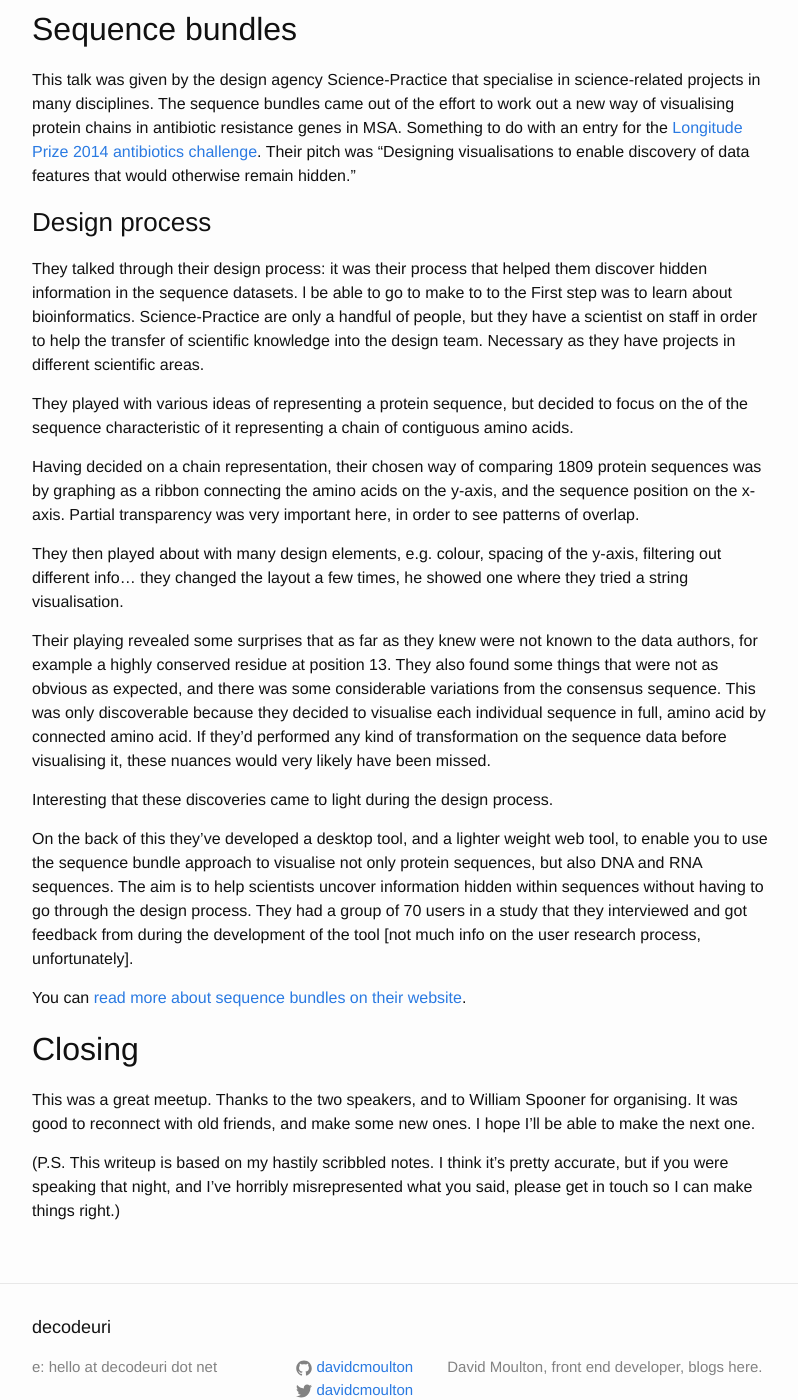
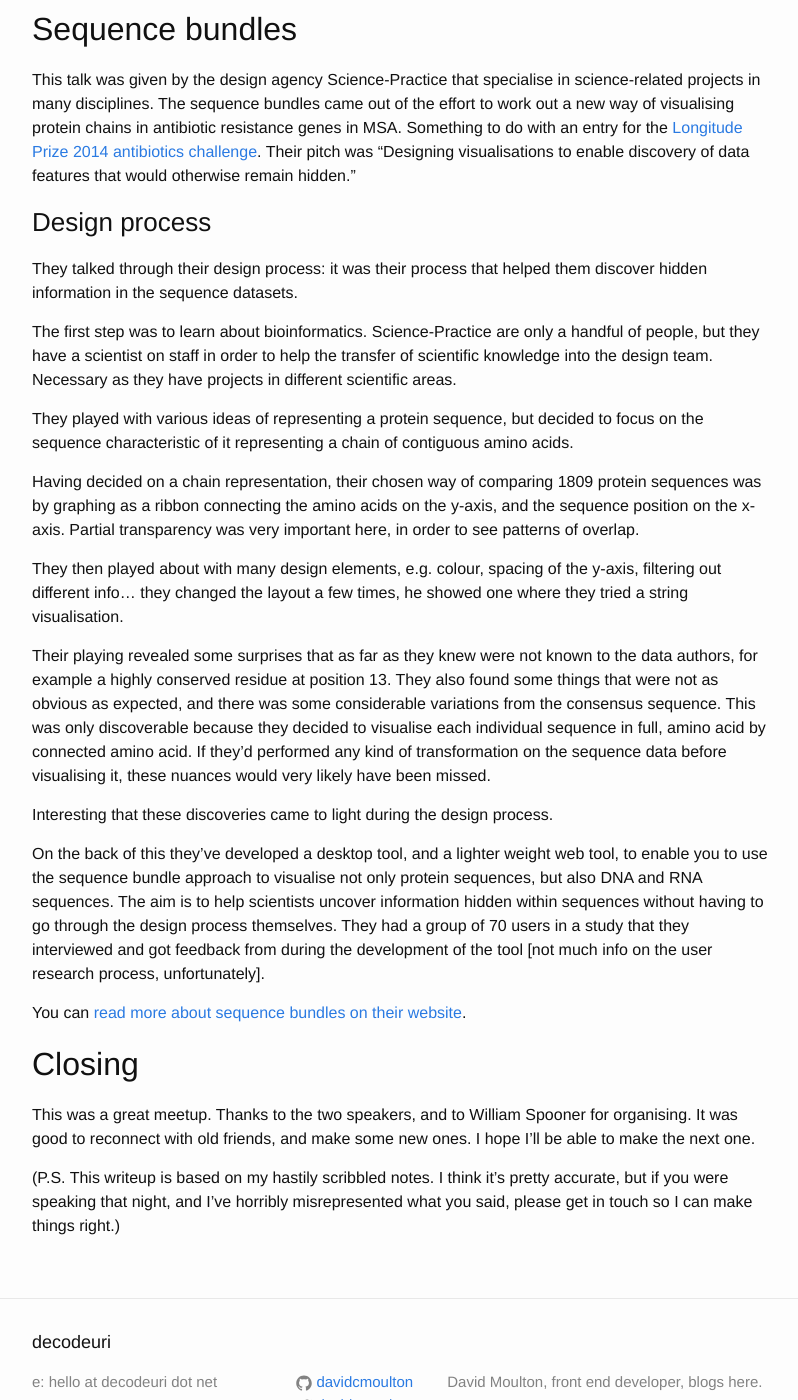
Before and after one commit to davidcmoulton/decodeuri, a Jekyll site: the page built from _posts/2015-01-16-meetup-writeup-science-of-data-visualistion.md, in a window 1280 px wide and 1400 px high, scrolled down 2478 px. Shown: the whole window, without its empty margins (238-1036 px from the left). Built offline with Jekyll 4.4.1, drawn with Linux system fonts in a browser that asks for light colours.

Commit message:
Tighten up some of the language in the data vis post

```diff
--- a/_posts/2015-01-16-meetup-writeup-science-of-data-visualistion.md
+++ b/_posts/2015-01-16-meetup-writeup-science-of-data-visualistion.md
@@ -86,10 +86,10 @@ This talk was given by the design agency Science-Practice that specialise in sci
 ### Design process
 
 They talked through their design process: it was their process that helped them discover hidden information in the sequence datasets.
-l be able to go to make to to the
-First step was to learn about bioinformatics. Science-Practice are only a handful of people, but they have a scientist on staff in order to help the transfer of scientific knowledge into the design team. Necessary as they have projects in different scientific areas.
 
-They played with various ideas of representing a protein sequence, but decided to focus on the of the sequence characteristic of it representing a chain of contiguous amino acids.
+The first step was to learn about bioinformatics. Science-Practice are only a handful of people, but they have a scientist on staff in order to help the transfer of scientific knowledge into the design team. Necessary as they have projects in different scientific areas.
+
+They played with various ideas of representing a protein sequence, but decided to focus on the sequence characteristic of it representing a chain of contiguous amino acids.
 
 Having decided on a chain representation, their chosen way of comparing 1809 protein sequences was by graphing as a ribbon connecting the amino acids on the y-axis, and the sequence position on the x-axis. Partial transparency was very important here, in order to see patterns of overlap.
 
@@ -99,7 +99,7 @@ Their playing revealed some surprises that as far as they knew were not known to
 
 Interesting that these discoveries came to light during the design process.
 
-On the back of this they've developed a desktop tool, and a lighter weight web tool, to enable you to use the sequence bundle approach to visualise not only protein sequences, but also DNA and RNA sequences. The aim is to help scientists uncover information hidden within sequences without having to go through the design process. They had a group of 70 users in a study that they interviewed and got feedback from during the development of the tool [not much info on the user research process, unfortunately].
+On the back of this they've developed a desktop tool, and a lighter weight web tool, to enable you to use the sequence bundle approach to visualise not only protein sequences, but also DNA and RNA sequences. The aim is to help scientists uncover information hidden within sequences without having to go through the design process themselves. They had a group of 70 users in a study that they interviewed and got feedback from during the development of the tool [not much info on the user research process, unfortunately].
 
 You can [read more about sequence bundles on their website](http://science-practice.com/projects/sequence-bundles/).
 
```
